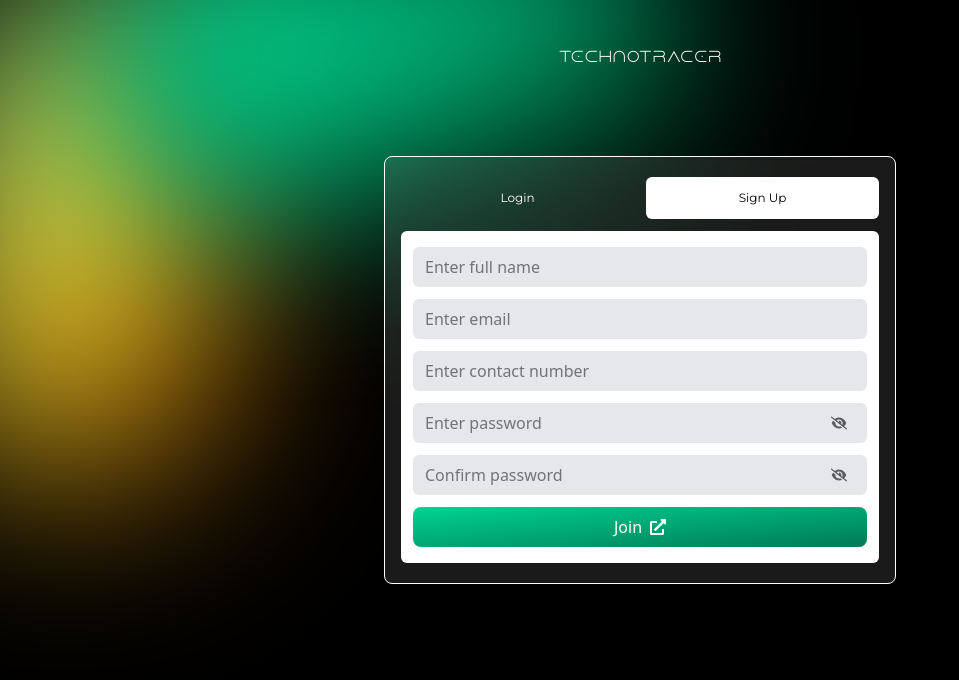
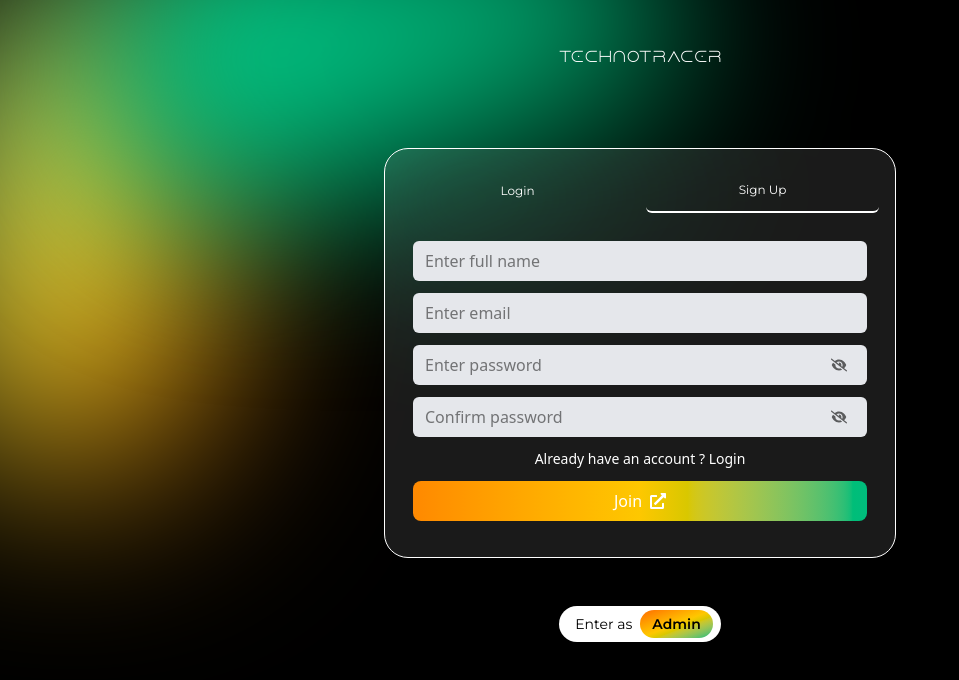
Before and after one commit to isudiptodas/TechnoTracer, a React (Vite) app in the folder frontend/: page /auth in a window 1280 px wide. Both pictures are taken after a click on the element "Sign Up". Shown: the top 680 px of the page, without its empty margins (0-959 px from the left). Built offline with nearby package versions, Linux system fonts and the light colour scheme; what tailwindcss-motion would draw is missing.

Commit message:
Updated auth page UI and added functions for login and register

```diff
--- a/frontend/src/pages/Auth.jsx
+++ b/frontend/src/pages/Auth.jsx
@@ -3,16 +3,59 @@ import { FaEye } from "react-icons/fa";
 import { FaEyeSlash } from "react-icons/fa6";
 import { FaExternalLinkAlt } from "react-icons/fa";
 import { IoEnterOutline } from "react-icons/io5";
+import { Link } from "react-router-dom";
+import { toast } from 'sonner';
 
 function Auth() {
 
   const [option, setOption] = useState('login');
   const [visible, setVisible] = useState(false);
-  const[email, setEmail] = useState('');
-  const[name, setName] = useState('');
-  const[phone, setPhone] = useState('');
-  const[password, setPassword] = useState('');
-  const[confirm, setConfirm] = useState('');
+  const [email, setEmail] = useState('');
+  const [name, setName] = useState('');
+  const [password, setPassword] = useState('');
+  const [confirm, setConfirm] = useState('');
+
+  const register = async () => {
+    if (!email || !password || !name || !confirm) {
+      toast.error("All fields required");
+      return;
+    }
+
+    if (password !== confirm) {
+      toast.error("Password and confirm password do not match");
+      return;
+    }
+
+    if (password.length < 8) {
+      toast.error("Password must be 8 characters long");
+      return;
+    }
+
+    try {
+      const id = toast.loading("Registering you . . .");
+      setTimeout(() => {
+        toast.dismiss(id);
+      }, 2000);
+    } catch (err) {
+      console.log(err.message);
+    }
+  }
+
+  const login = async () => {
+    if (!email || !password) {
+      toast.error("All fields required");
+      return;
+    }
+
+    try {
+      const id = toast.loading("Logging you in . . .");
+      setTimeout(() => {
+        toast.dismiss(id);
+      }, 2000);
+    } catch (err) {
+      console.log(err.message);
+    }
+  }
 
   return (
     <>
@@ -21,38 +64,42 @@ function Auth() {
         <div className="h-56 w-56 lg:h-[500px] lg:w-72 z-10 absolute rounded-full bg-gradient-to-br from-emerald-400 via-yellow-300 to-orange-800 -top-5 -left-16 blur-3xl lg:blur-[100px]"></div>
         <div className="h-56 w-56 lg:h-[300px] lg:w-[600px] z-10 absolute rounded-full bg-gradient-to-br from-emerald-400 via-emerald-500 to-black -top-20 left-24 blur-2xl lg:blur-[80px]"></div>
 
-        <h1 className="w-full flex justify-center items-center py-5 lg:py-12 z-30 text-white font-DuneRise text-[10px] md:text-sm">TECHNOTRACER</h1>
+        <h1 className="w-full flex justify-center items-center py-5 lg:py-12 z-30 text-white font-DuneRise text-[10px] md:text-sm cursor-pointer hover:scale-110 hover:font-bold duration-200 ease-in-out">TECHNOTRACER</h1>
 
-        <div className="w-[90%] md:w-[60%] lg:w-[40%] mt-10 z-30 h-auto rounded-md lg:rounded-lg py-5 px-4 border-[1px] border-white backdrop-blur-3xl bg-white/10 flex flex-col justify-center items-center gap-3">
+        <div className="w-[90%] md:w-[60%] lg:w-[40%] mt-8 z-30 h-auto rounded-md lg:rounded-xl xl:rounded-3xl py-5 px-4 border-[1px] border-white backdrop-blur-3xl bg-white/10 flex flex-col justify-center items-center gap-3">
           <div className="w-full flex justify-center items-center gap-3">
-            <p onClick={() => setOption('login')} className={`w-full text-center ${option === 'login' ? "bg-white text-black" : "bg-transparent text-white"} font-Montserrat text-[12px] cursor-pointer hover:opacity-75 duration-200 ease-in-out py-3 rounded-md`}>Login</p>
-            <p onClick={() => setOption('signup')} className={`w-full text-center ${option === 'signup' ? "bg-white text-black" : "bg-transparent text-white"} font-Montserrat text-[12px] cursor-pointer hover:opacity-75 duration-200 ease-in-out py-3 rounded-md`}>Sign Up</p>
+            <p onClick={() => setOption('login')} className={`w-full text-center ${option === 'login' ? "text-white border-b-2 border-white" : "bg-transparent text-white"} font-Montserrat text-[12px] cursor-pointer hover:opacity-75 py-3 rounded-md`}>Login</p>
+            <p onClick={() => setOption('signup')} className={`w-full text-center ${option === 'signup' ? "text-white border-b-2 border-white" : "bg-transparent text-white"} font-Montserrat text-[12px] cursor-pointer hover:opacity-75 py-3 rounded-md`}>Sign Up</p>
           </div>
 
-          <div className={`${option === 'login' ? "block" : "hidden"} w-full rounded-md px-3 h-auto py-4 bg-white flex flex-col justify-start items-center gap-3`}>
+          <div className={`${option === 'login' ? "block" : "hidden"} w-full rounded-md px-3 h-auto py-4 flex flex-col justify-start items-center gap-3`}>
             <input onChange={(e) => setEmail(e.target.value)} value={email} type="email" className="w-full rounded-md outline-none bg-gray-200 py-2 px-3" placeholder="Enter email" />
             <div className="flex flex-col justify-center items-center w-full relative">
               <input onChange={(e) => setPassword(e.target.value)} value={password} type={visible ? "text" : "password"} className="w-full rounded-md bg-gray-200 px-3 py-2 outline-none" placeholder="Enter password" />
-              <span onClick={() => setVisible(!visible)} className="absolute top-1/2 -translate-y-1/2 right-5 opacity-60 cursor-pointer">{visible ? <FaEye/> : <FaEyeSlash/>}</span>
+              <span onClick={() => setVisible(!visible)} className="absolute top-1/2 -translate-y-1/2 right-5 opacity-60 cursor-pointer">{visible ? <FaEye /> : <FaEyeSlash />}</span>
             </div>
-            <p className="w-full py-2 text-center rounded-md lg:rounded-lg bg-gradient-to-br from-emerald-400 to-emerald-700 text-white cursor-pointer hover:opacity-75 duration-200 ease-in-out active:scale-95 flex justify-center items-center gap-2">Enter <IoEnterOutline /></p>
+            <p onClick={() => setOption('signup')} className="text-white w-full text-center text-[10px] lg:text-sm cursor-pointer">Don't have an account ? <Link>Create one</Link></p>
+            <p onClick={login} className="w-full py-2 text-center rounded-md lg:rounded-lg bg-gradient-to-r from-orange-400 via-yellow-400 to-emerald-500 text-white cursor-pointer hover:opacity-75 duration-200 ease-in-out active:scale-95 flex justify-center items-center gap-2">Enter <IoEnterOutline /></p>
           </div>
 
-          <div className={`${option === 'signup' ? "block" : "hidden"} w-full rounded-md px-3 h-auto py-4 bg-white flex flex-col justify-start items-center gap-3`}>
+          <div className={`${option === 'signup' ? "block" : "hidden"} w-full rounded-md px-3 h-auto py-4 flex flex-col justify-start items-center gap-3`}>
             <input onChange={(e) => setName(e.target.value)} value={name} type="text" className="w-full rounded-md outline-none bg-gray-200 py-2 px-3" placeholder="Enter full name" />
             <input onChange={(e) => setEmail(e.target.value)} value={email} type="email" className="w-full rounded-md outline-none bg-gray-200 py-2 px-3" placeholder="Enter email" />
-            <input onChange={(e) => setPhone(e.target.value)} value={phone} type="text" className="w-full rounded-md outline-none bg-gray-200 py-2 px-3" placeholder="Enter contact number" />
             <div className="flex flex-col justify-center items-center w-full relative">
               <input onChange={(e) => setPassword(e.target.value)} value={password} type={visible ? "text" : "password"} className="w-full rounded-md bg-gray-200 px-3 py-2 outline-none" placeholder="Enter password" />
-              <span onClick={() => setVisible(!visible)} className="absolute top-1/2 -translate-y-1/2 right-5 opacity-60 cursor-pointer">{visible ? <FaEye/> : <FaEyeSlash/>}</span>
+              <span onClick={() => setVisible(!visible)} className="absolute top-1/2 -translate-y-1/2 right-5 opacity-60 cursor-pointer">{visible ? <FaEye /> : <FaEyeSlash />}</span>
             </div>
             <div className="flex flex-col justify-center items-center w-full relative">
               <input onChange={(e) => setConfirm(e.target.value)} value={confirm} type={visible ? "text" : "password"} className="w-full rounded-md bg-gray-200 px-3 py-2 outline-none" placeholder="Confirm password" />
-              <span onClick={() => setVisible(!visible)} className="absolute top-1/2 -translate-y-1/2 right-5 opacity-60 cursor-pointer">{visible ? <FaEye/> : <FaEyeSlash/>}</span>
+              <span onClick={() => setVisible(!visible)} className="absolute top-1/2 -translate-y-1/2 right-5 opacity-60 cursor-pointer">{visible ? <FaEye /> : <FaEyeSlash />}</span>
             </div>
-            <p className="w-full py-2 text-center rounded-md lg:rounded-lg bg-gradient-to-br from-emerald-400 to-emerald-700 text-white cursor-pointer hover:opacity-75 duration-200 ease-in-out active:scale-95 flex justify-center items-center gap-2">Join <FaExternalLinkAlt/></p>
+            <p onClick={() => setOption('login')} className="text-white w-full text-center text-[10px] lg:text-sm cursor-pointer">Already have an account ? <Link>Login</Link></p>
+            <p onClick={register} className="w-full py-2 text-center rounded-md lg:rounded-lg bg-gradient-to-r from-orange-400 via-yellow-400 to-emerald-500 text-white cursor-pointer hover:opacity-75 duration-200 ease-in-out active:scale-95 flex justify-center items-center gap-2">Join <FaExternalLinkAlt /></p>
           </div>
+        </div>
 
+        <div className="w-full py-2 flex justify-center items-center mt-10 md:w-[60%] lg:w-[40%]">
+          <p className="w-auto text-center pl-4 pr-2 py-1 text-[12px] md:text-sm rounded-full font-Montserrat bg-white text-black flex justify-center items-center gap-2 duration-200 ease-in-out">Enter as <Link to='/admin/auth' className="px-3 font-semibold cursor-pointer hover:opacity-70 duration-200 ease-in-out py-2 md:py-1 rounded-full bg-gradient-to-br from-orange-500 via-yellow-400 to-emerald-500">Admin</Link></p>
         </div>
 
       </div>
```
